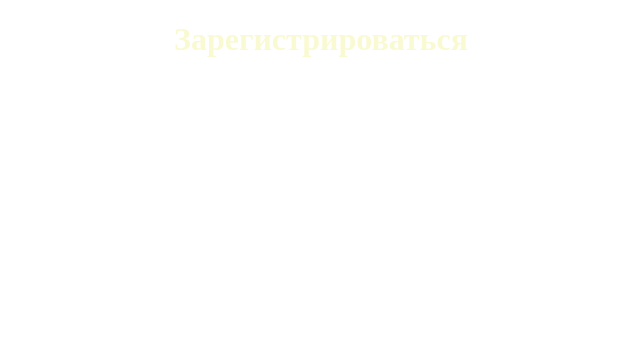
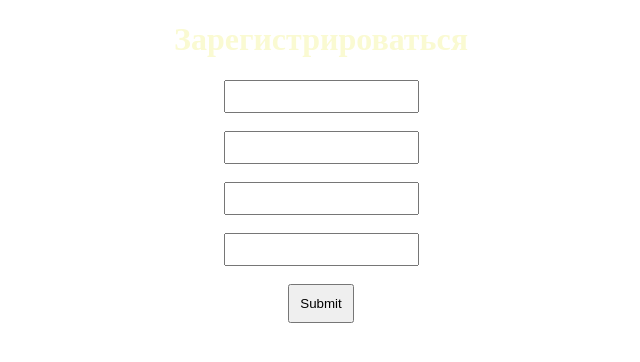
Before and after one commit to Anastaciya/Eather, a plain HTML site: page login.html in a window 1280 px wide. Shown: the whole page, without its empty margins (319-959 px from the left). Drawn offline with Linux system fonts and the light colour scheme.

Commit message:
add form Login

```diff
--- a/login.html
+++ b/login.html
@@ -27,5 +27,26 @@
 
 
 
+
+
+
+
+
+
+
+
+
+
+
+
+
+
+<form action="" method="POST">
+    <input type="text" name="name" value=""/><br><br>
+    <input type="text" name="login" value=""/><br><br>
+    <input type="text" name="email" value=""/><br><br>
+    <input type="text" name="password" value=""/><br><br>
+    <input id="submit" type="submit"/><br>
+</form>
 </body>
 </html>
```
